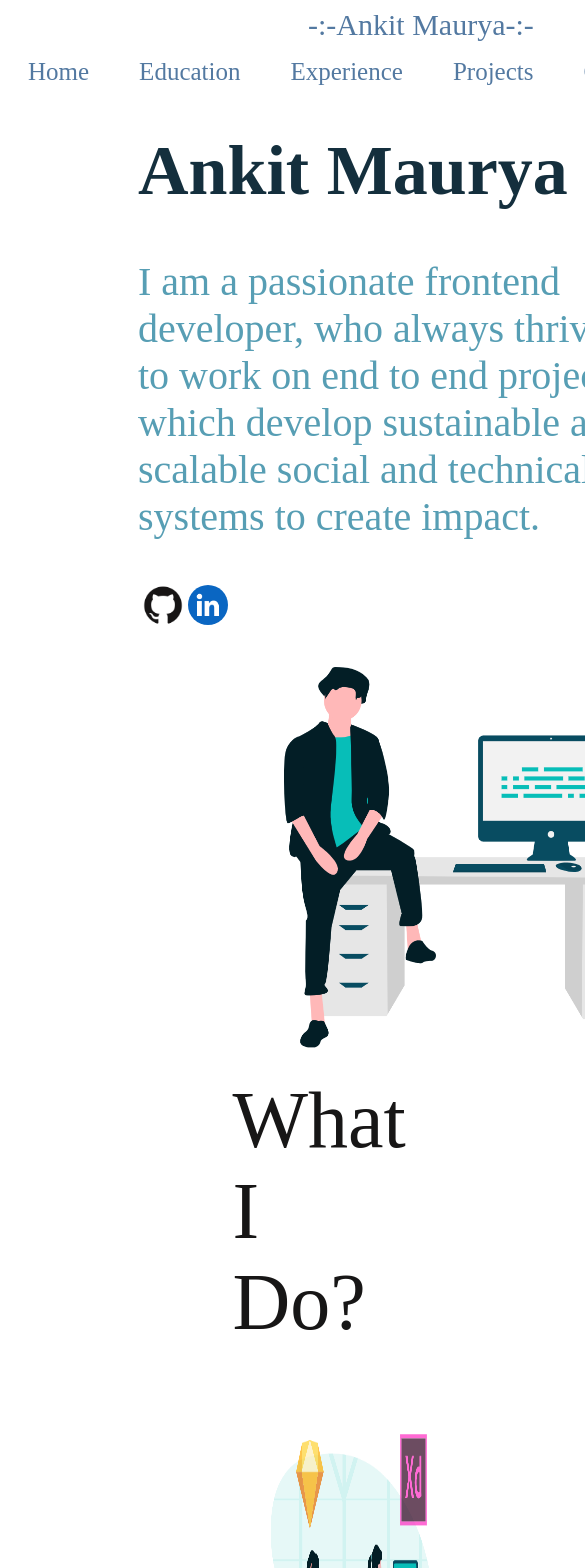
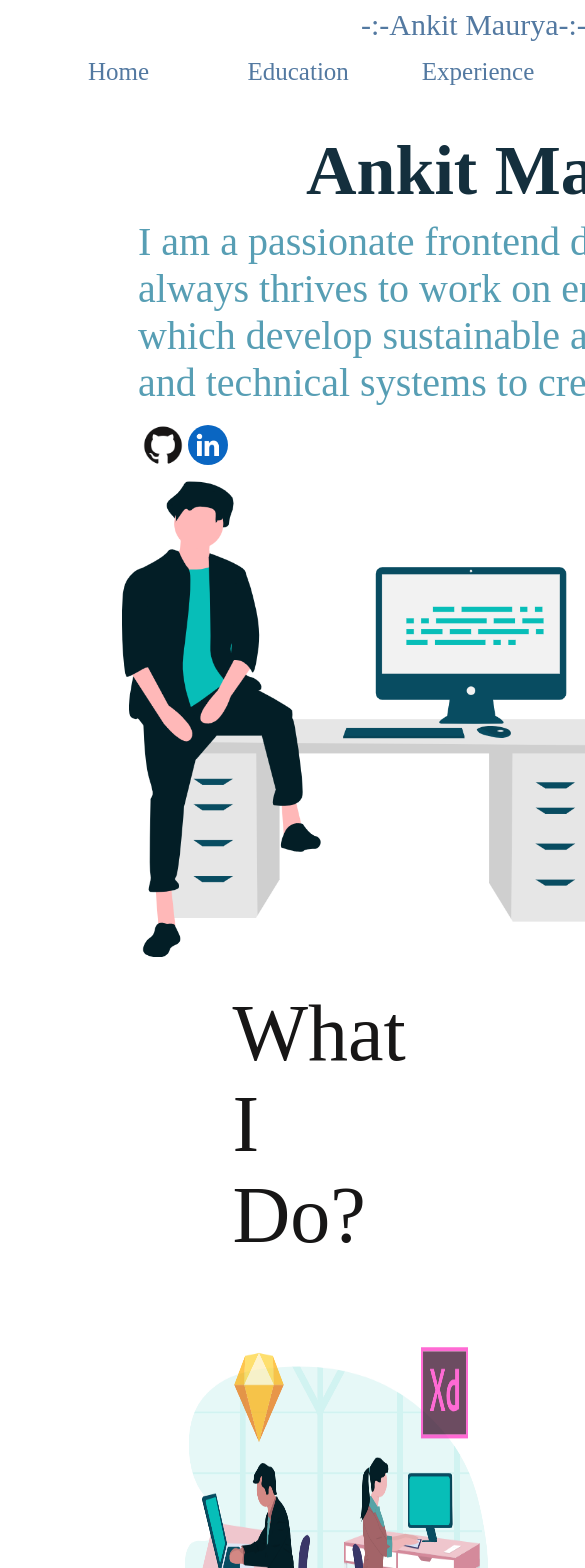
Before and after one commit to io6-ankit/portfolio--website, a React (Create React App) app in the folder portfolio-website/: page / in a window 390 px wide. Shown: the top 1568 px of the page, 585 px wide, since content can reach past the window. Built offline with nearby package versions, Linux system fonts and the light colour scheme.

Commit message:
portfolio

```diff
--- a/portfolio-website/src/components/Home.css
+++ b/portfolio-website/src/components/Home.css
@@ -30,7 +30,7 @@
   /* border-radius: 50%; */
   /* box-shadow: 1px 1px 15px 15px green; */
 }
-.image {
+.image-1 {
   height: 500px;
   /* width: 300px; */
   /* border: 1px solid black; */
@@ -52,6 +52,21 @@
   .container {
     display: inline-block;
   }
+  .name-heading {
+    width: 101%;
+    height: 40px;
+    margin-left: 168px;
+    font-size: 70px;
+    color: rgb(20, 47, 61);
+  }
+  .tytle {
+    /* border: 1px solid black; */
+    width: 182%;
+    height: 162px;
+    /* margin: 20px 0 0 12px; */
+    font-size: 40px;
+    color: rgb(87, 158, 180);
+  }
   .left-section {
     height: 200px;
     width: 500px;
@@ -61,16 +76,21 @@
     /* background-color: blue; */
     border-radius: 10px;
   }
-  .image {
+  .right-section {
+    margin: 143px 0px 0 150px;
+    /* border: 1px solid black; */
+    width: 100%;
+  }
+  .image-1 {
     height: 500px;
     /* width: 300px; */
     /* border: 1px solid black; */
-    margin: 0px 0px 0px 80px;
+    margin: -100px 0px 0px 80px;
     /* border-radius: 50%; */
   }
-  .right-section {
+  /* .right-section {
     margin: 300px 0px 0 150px;
-  }
+  } */
 }
 @media only screen and (max-width: 1000px) {
   .container {
@@ -85,18 +105,26 @@
 
     border-radius: 10px;
   }
-  .image {
+  .image-1 {
     height: 500px;
 
     margin: 0px 0px 0px 80px;
   }
   .right-section {
-    margin: 300px 200px 0 0;
+    margin: 143px 200px 0 0;
   }
 }
 @media only screen and (max-width: 700px) {
   .container {
     display: inline-block;
+  }
+  .tytle {
+    /* border: 1px solid black; */
+    width: 160%;
+    height: 162px;
+    /* margin: 20px 0 0 12px; */
+    font-size: 40px;
+    color: rgb(87, 158, 180);
   }
   .left-section {
     height: 200px;
@@ -107,13 +135,13 @@
 
     border-radius: 10px;
   }
-  .image {
+  .image-1 {
     height: 500px;
 
     margin: 0px 0px 0px 80px;
   }
   .right-section {
-    margin: 300px 200px 0 0;
+    margin: 143px 200px 0 0;
   }
 }
 @media only screen and(max-width:500px) {
@@ -121,3 +149,13 @@
     margin: 300px 0 0 202px;
   }
 }
+@media only screen and (max-width: 400px) {
+  .tytle {
+    /* border: 1px solid black; */
+    width: 159%;
+    height: 162px;
+    /* margin: 20px 0 0 12px; */
+    font-size: 40px;
+    color: rgb(87, 158, 180);
+  }
+}
--- a/portfolio-website/src/components/Home.jsx
+++ b/portfolio-website/src/components/Home.jsx
@@ -25,7 +25,7 @@ const Home = () => {
           </a>
         </Box>
         <Box className="right-section">
-          <img className="image" src={Image} alt="man" />
+          <img className="image-1" src={Image} alt="man" />
           {/* <img src={Image} alt="man" /> */}
         </Box>
       </Box>
--- a/portfolio-website/src/components/Navbar.css
+++ b/portfolio-website/src/components/Navbar.css
@@ -36,20 +36,57 @@ li:hover {
   display: flex;
   margin-left: 20px;
 }
-@media only screen and (max-width: 1300px) {
+@media only screen and (max-width: 1400px) {
   .left {
-    margin-left: 450px;
+    margin-left: 12px;
     font-size: 30px;
     /* color: black; */
   }
   .main-list {
     display: flex;
-    margin-left: 190px;
+    margin-left: 160px;
+    height: 20px;
+    width: 50%;
+    /* border: 1px solid black; */
+  }
+  .list {
+    list-style-type: none;
+    margin-right: 33px;
+    font-size: 25px;
+    height: 20px;
+    width: 150%;
+    /* border: 1px solid black; */
+
+    /* color: black; */
+  }
+}
+@media only screen and (max-width: 1300px) {
+  .left {
+    margin-left: 650px;
+    font-size: 30px;
+    /* color: black; */
+  }
+  .main-list {
+    display: flex;
+    margin-left: 160px;
+    height: 20px;
+    width: 130%;
+    /* border: 1px solid black; */
+  }
+  .list {
+    list-style-type: none;
+    margin-left: 25px;
+    font-size: 25px;
+    height: 20px;
+    width: 150%;
+    /* border: 1px solid black; */
+
+    /* color: black; */
   }
 }
 @media only screen and (max-width: 1000px) {
   .left {
-    margin-left: 380px;
+    margin-left: 550px;
     font-size: 30px;
     /* color: black; */
   }
@@ -60,7 +97,7 @@ li:hover {
 }
 @media only screen and (max-width: 700px) {
   .left {
-    margin-left: 300px;
+    margin-left: 360px;
     font-size: 30px;
     /* color: black; */
   }
@@ -68,10 +105,38 @@ li:hover {
     display: flex;
     margin-left: -40px;
   }
+  .list {
+    list-style-type: none;
+    margin-left: 32px;
+    font-size: 25px;
+    height: 20px;
+    width: 150%;
+    /* border: 1px solid black; */
+    /* color: black; */
+  }
 }
 @media only screen and (max-width: 400px) {
   .main-list {
     display: flex;
-    margin-left: -70px;
+    margin-left: 0px;
+    height: 20px;
+    width: 100%;
+    /* border: 1px solid black; */
+  }
+  .left {
+    margin-left: 353px;
+    font-size: 30px;
+    /* color: black; */
+  }
+
+  .list {
+    list-style-type: none;
+    margin-left: 40px;
+    font-size: 25px;
+    height: 20px;
+    width: 150%;
+    /* border: 1px solid black; */
+
+    /* color: black; */
   }
 }
--- a/portfolio-website/src/components/self-Intro.css
+++ b/portfolio-website/src/components/self-Intro.css
@@ -116,8 +116,8 @@
   }
   .image {
     height: 400px;
-    width: 100%;
-    margin: 30px 0 0 150px;
+    width: 179%;
+    margin: 30px 0 0 158px;
   }
   .heading-title {
     font-size: 60px;
@@ -136,19 +136,33 @@
     margin: 0 0 0 60px;
   }
 }
+
+@media only screen and (max-width: 900px) {
+  .heading {
+    margin: 3% 0 0 50%;
+    font-size: 80px;
+    color: rgb(23, 22, 22);
+  }
+}
+
 @media only screen and (max-width: 1300px) {
   .title {
     display: inline;
   }
+  /* .heading {
+    margin: -591px 0 0 73%;
+    font-size: 80px;
+    color: rgb(23, 22, 22);
+  } */
   .heading {
-    margin: 10px 0 0 40%;
+    margin: 3% 0 0 40%;
     font-size: 80px;
     color: rgb(23, 22, 22);
   }
   .image {
     height: 400px;
-    width: 100%;
-    margin: 30px 0 0 250px;
+    width: 179%;
+    margin: 30px 0 0 158px;
   }
   .heading-title {
     font-size: 60px;
```
